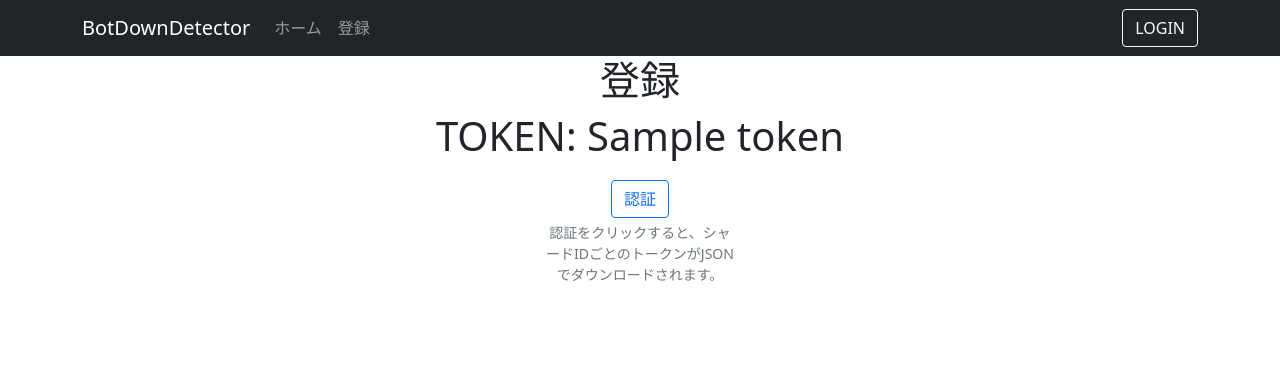
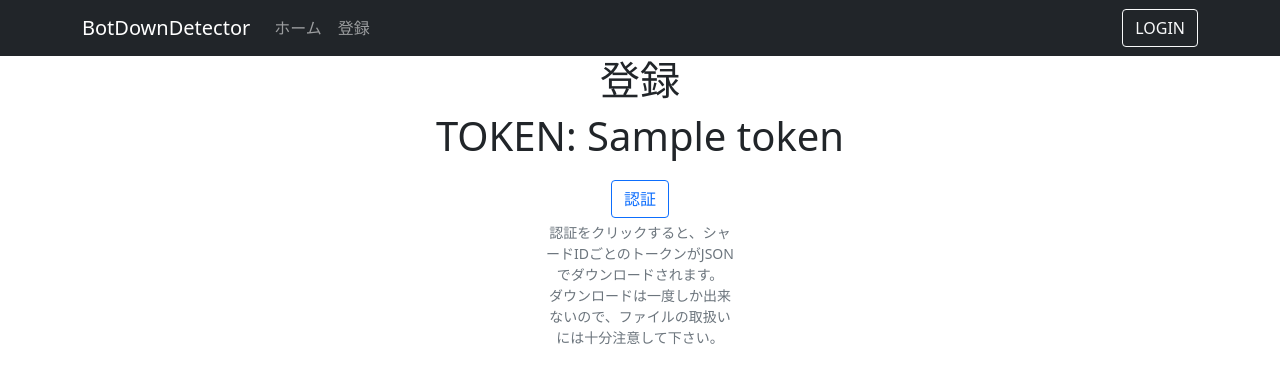
Before and after one commit to Alpaca131/SharDD, a Flask app: template templates/register.html in a window 1280 px wide. Shown: the top 384 px of the page. Run offline with Flask 2, Linux system fonts and the light colour scheme; the template is opened without the code that fills it: most values are stand-ins (such as "Sample title", 1, 10 or a date in 2020).

Commit message:
警告文を追加

```diff
--- a/templates/register.html
+++ b/templates/register.html
@@ -16,7 +16,8 @@
         <p class="display-6 container text-center">TOKEN: {{ token }}</p>
         <form class="container col-xl-2 col-6 text-center" action="{{ url_for("check_register") }}?bot_id={{ bot_id }}" method="post">
             <button type="submit" class="btn btn-outline-primary mt-1">認証</button>
-            <div class="form-text">認証をクリックすると、シャードIDごとのトークンがJSONでダウンロードされます。</div>
+            <div class="form-text">認証をクリックすると、シャードIDごとのトークンがJSONでダウンロードされます。<br>
+            ダウンロードは一度しか出来ないので、ファイルの取扱いには十分注意して下さい。</div>
         </form>
     {% endif %}
 {% endblock %}
```
